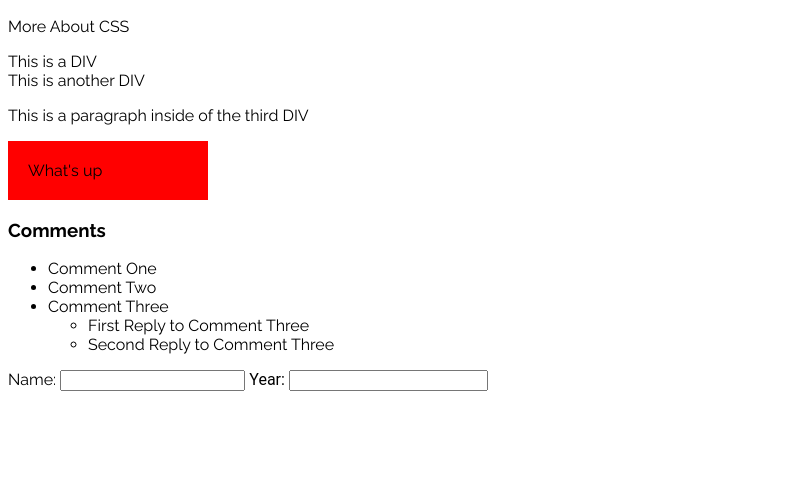
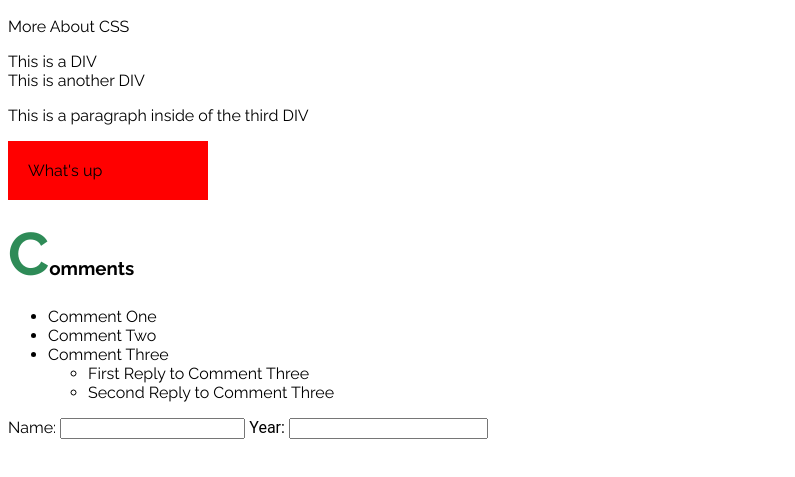
Before and after one commit to thara-messeroux/intermediate-css, a plain HTML site: page index.html in a window 1280 px wide. Shown: the part 79-556 px from the top of the page, without its empty margins (0-795 px from the left). Drawn offline with Linux system fonts and the light colour scheme.

Commit message:
pseudo-elements

```diff
--- a/css/style.css
+++ b/css/style.css
@@ -37,6 +37,7 @@ ul.top-level-list:hover {
 }
 
 /* pseudo-elements */
-.comments.title {
-
+#comments-title::first-letter {
+    font-size: 60px;
+    color: seagreen;
 }
```
